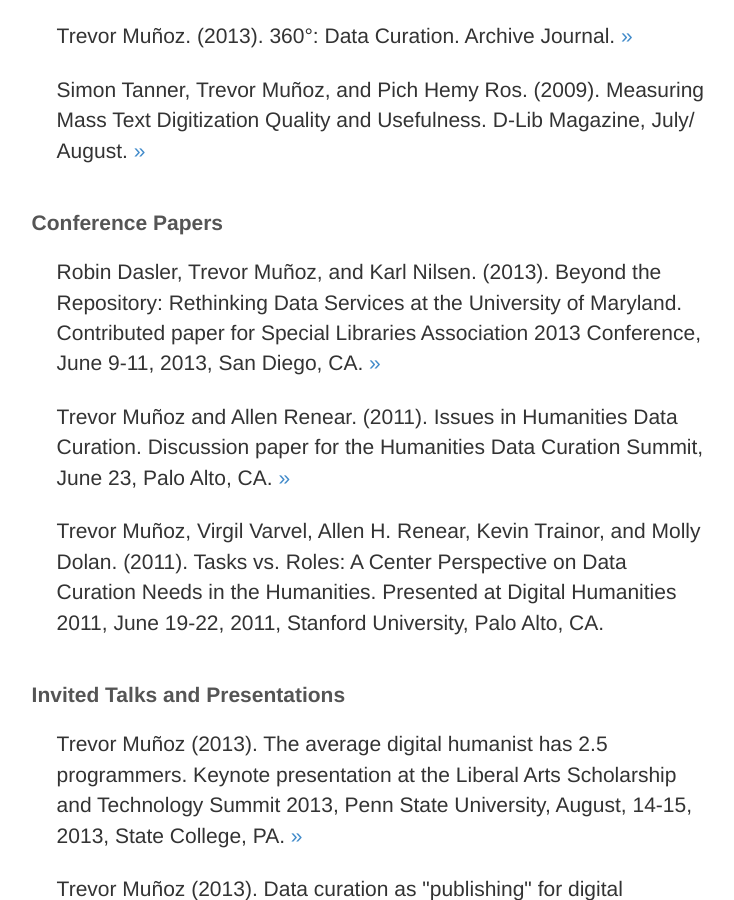
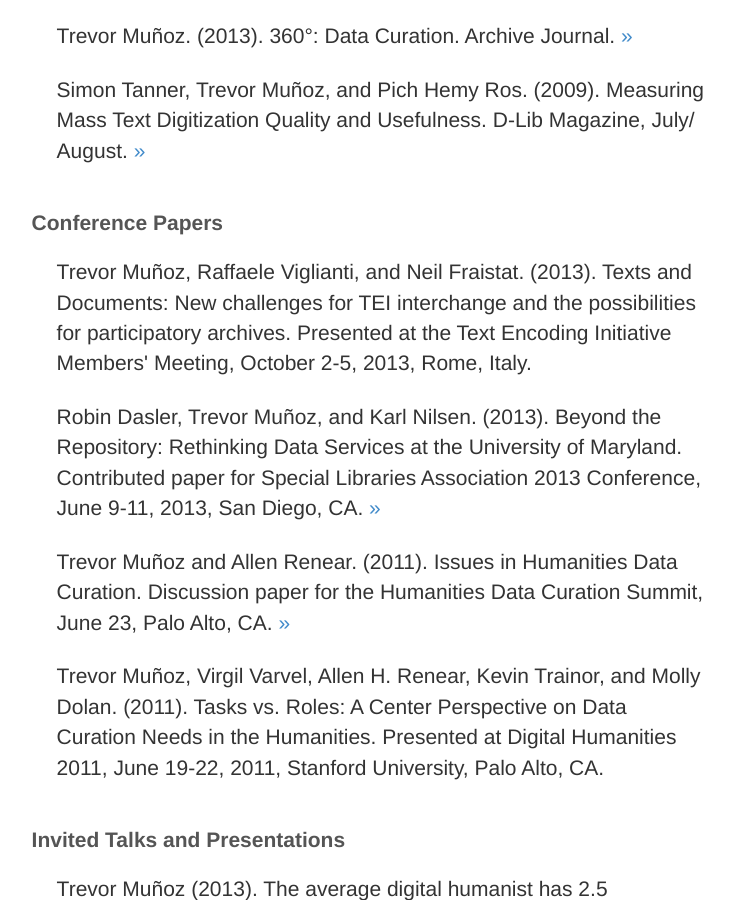
Before and after one commit to trevormunoz/calling-card, a Jekyll site: the page built from about/cv/index.html, in a window 1280 px wide and 900 px high, scrolled down 1396 px. Shown: the whole window, without its empty margins (379-1113 px from the left). Built offline with Jekyll 4.4.1, drawn with Linux system fonts in a browser that asks for light colours; nearby versions of some CDN libraries; library files that are not in the unit come from our copies; Markdown is read by kramdown in place of the engine named in the settings.

Commit message:
Add TEI paper

```diff
--- a/about/cv/index.html
+++ b/about/cv/index.html
@@ -39,6 +39,7 @@
         </ul>
     <li><h5>Conference Papers</h5></li>
     <ul>
+          <li><p class="citation">Trevor Muñoz, Raffaele Viglianti, and Neil Fraistat. (2013). Texts and Documents: New challenges for TEI interchange and the possibilities for participatory archives. Presented at the Text Encoding Initiative Members' Meeting, October 2-5, 2013, Rome, Italy.</p></li>
           <li><p class="citation">Robin Dasler, Trevor Muñoz, and Karl Nilsen. (2013). Beyond the Repository: Rethinking Data Services at the University of Maryland. Contributed paper for Special Libraries Association 2013 Conference, June 9-11, 2013, San Diego, CA. <a href="http://www.sla.org/wp-content/uploads/2013/07/Tues-Dasler-BeyondtheRepository.pdf" target="_blank">&raquo;</a></p></li>
 
           <li><p class="citation">Trevor Muñoz and Allen Renear. (2011). Issues in Humanities Data Curation. Discussion paper for the Humanities Data Curation Summit, June 23, Palo Alto, CA. <a href="http://hdl.handle.net/2142/30852" target="_blank">&raquo;</a></p></li>
```
